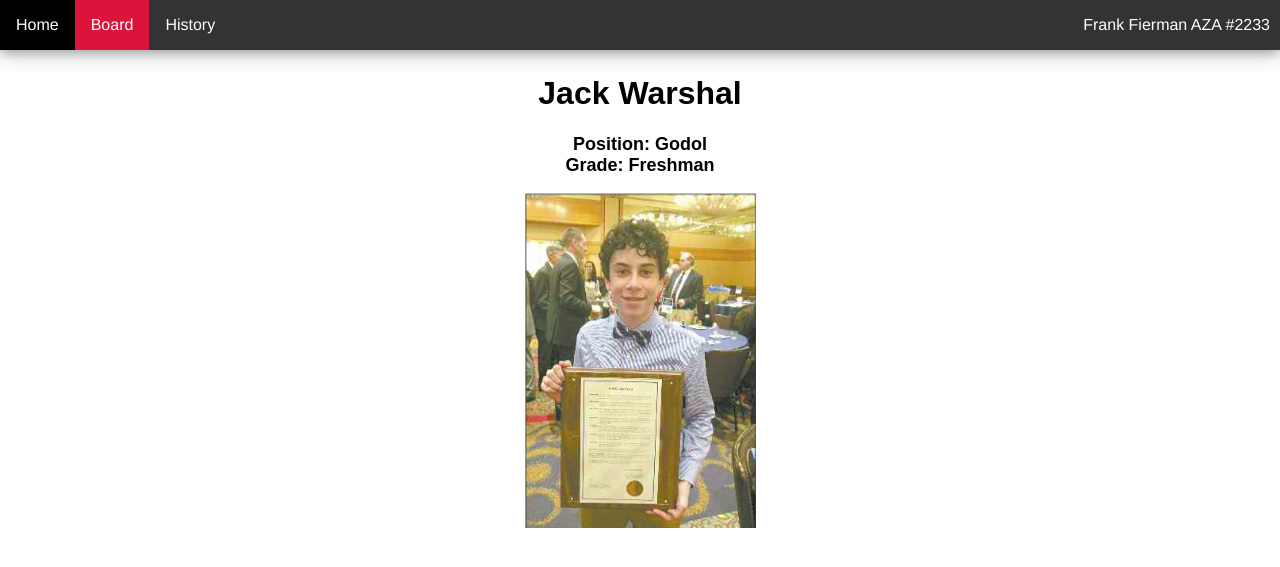
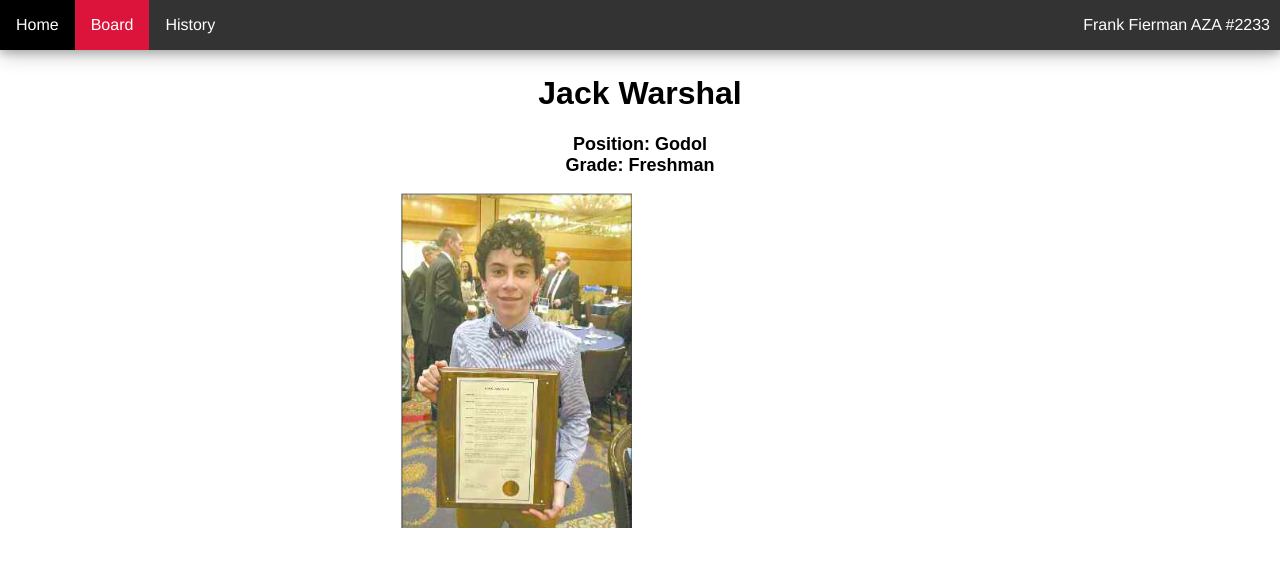
Before and after one commit to fiermanmazkir/fiermanmazkir.github.io, a Jekyll site: the page built from board/bios/JackWarshal.md, in a window 1280 px wide. Shown: the top 567 px of the page. Built offline with Jekyll 4.4.1, drawn with Linux system fonts in a browser that asks for light colours; comment, search, counter and statistics services are not loaded.

```diff
--- a/board/bios/JackWarshal.md
+++ b/board/bios/JackWarshal.md
@@ -12,7 +12,7 @@ font-family: Arial;
 text-align: center;
 }
 
-/*div.maintext {
+div.maintext {
     -webkit-column-count: 2;
     -moz-column-count: 2;
     column-count: 2;
@@ -26,7 +26,7 @@ img {
 
 p {
     -webkit-column-span: 1;
-    column-span: 1;*/
+    column-span: 1;
 </style>
 
 
```
